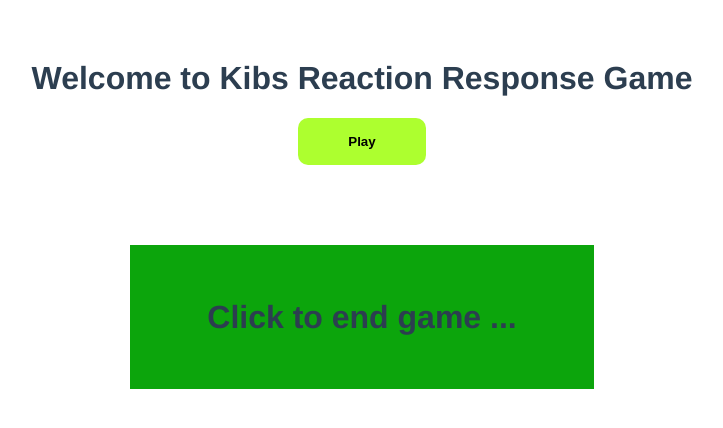
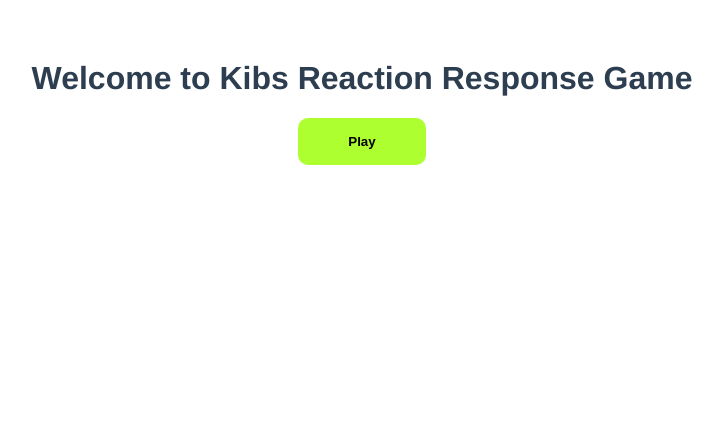
Before and after one commit to kiboma2021/kibs-reaction-timer-app, a Vue app: page / in a window 1280 px wide. Shown: the top 428 px of the page, without its empty margins (278-1001 px from the left). Built offline with nearby package versions, Linux system fonts and the light colour scheme.

Commit message:
Add start playing method

```diff
--- a/src/App.vue
+++ b/src/App.vue
@@ -1,10 +1,10 @@
 <template>
 <h1>{{ title }}</h1>
 <div>
-  <button>Play</button>
+  <button @click="startPlaying">Play</button>
 </div>
 
-<div>
+<div v-if="isPlaying">
   <Block>
 
   </Block>
@@ -23,6 +23,15 @@ export default {
     return {
       title: "Welcome to Kibs Reaction Response Game",
       isPlaying: false,
+      delay: null,
+    }
+  },
+  methods: {
+    startPlaying(){
+      this.delay = 2000 + Math.random() *5000
+      this.isPlaying = true
+
+      console.log(this.delay)
     }
   }
 }
```
